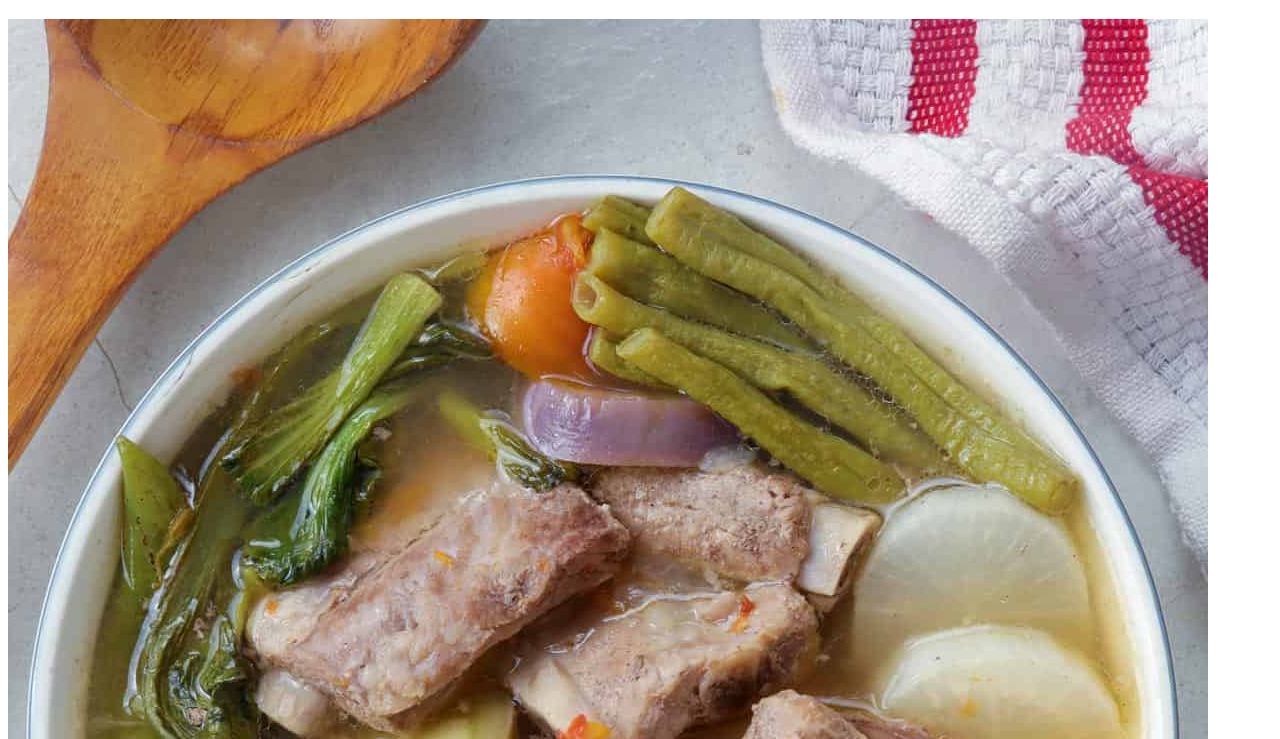
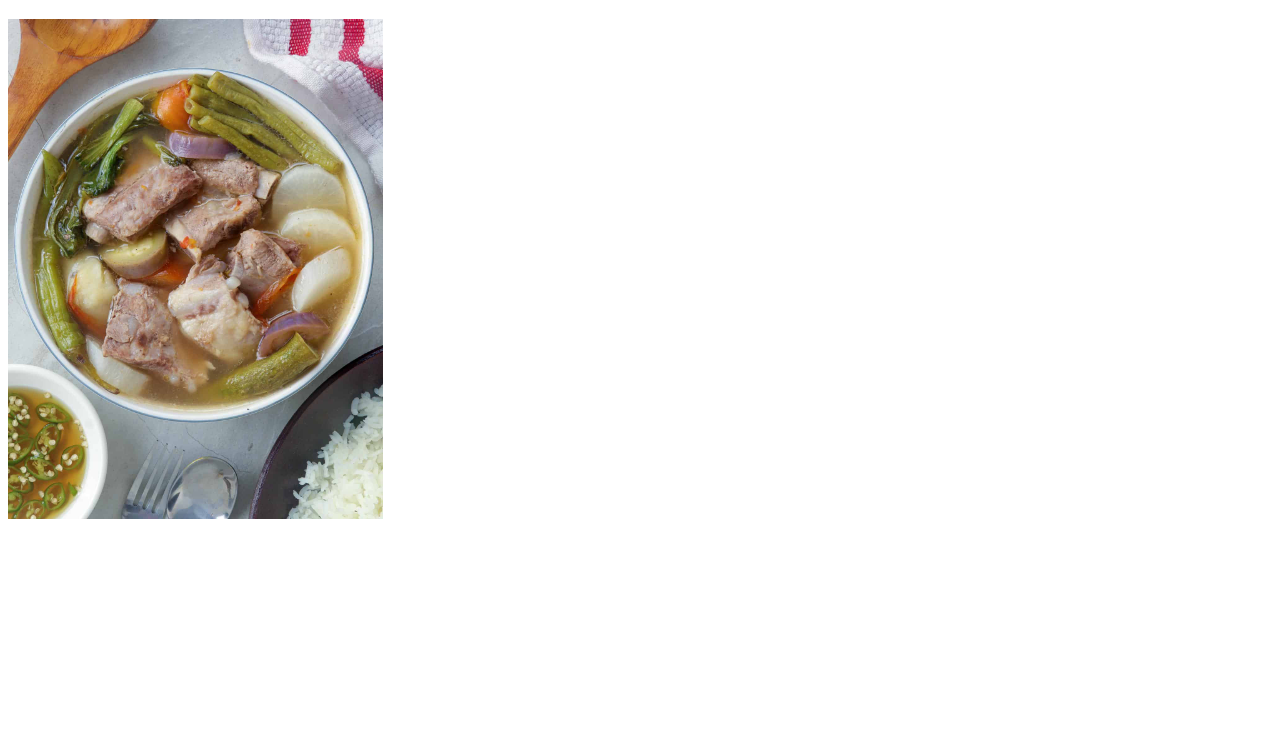
Before and after one commit to Neeel-Beginner/Odin-recipe, a plain HTML site: page recipes/sinigang.html in a window 1280 px wide. Shown: the part 61-800 px from the top of the page. Drawn offline with Linux system fonts and the light colour scheme.

Commit message:
resize img via css

```diff
--- a/recipes/sinigang.html
+++ b/recipes/sinigang.html
@@ -3,6 +3,13 @@
     <head>
         <meta charset="UTF-8">
         <title>Sinigang</title>
+        <style>
+            img {
+                max-width: 30%;
+                height: 500px;
+                }
+
+        </style>
     </head>
 
     <body>
```
Also changed, not shown: index.html (+1 -1 lines).
